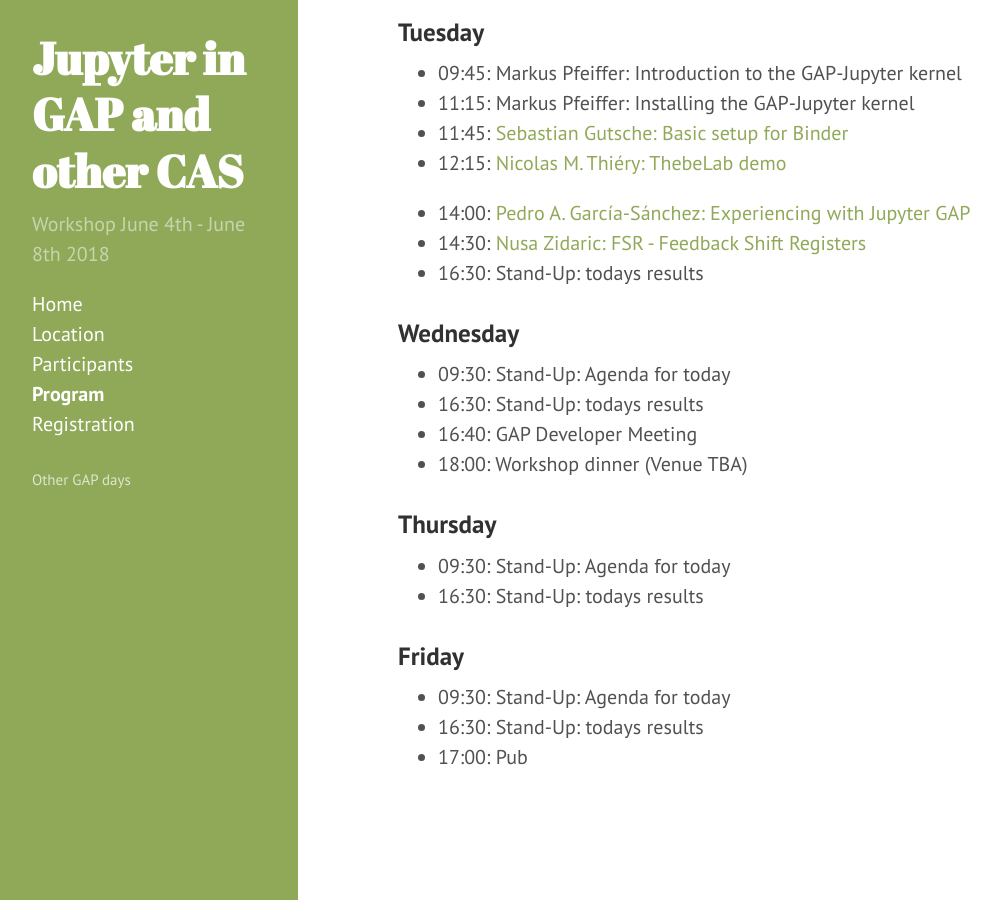
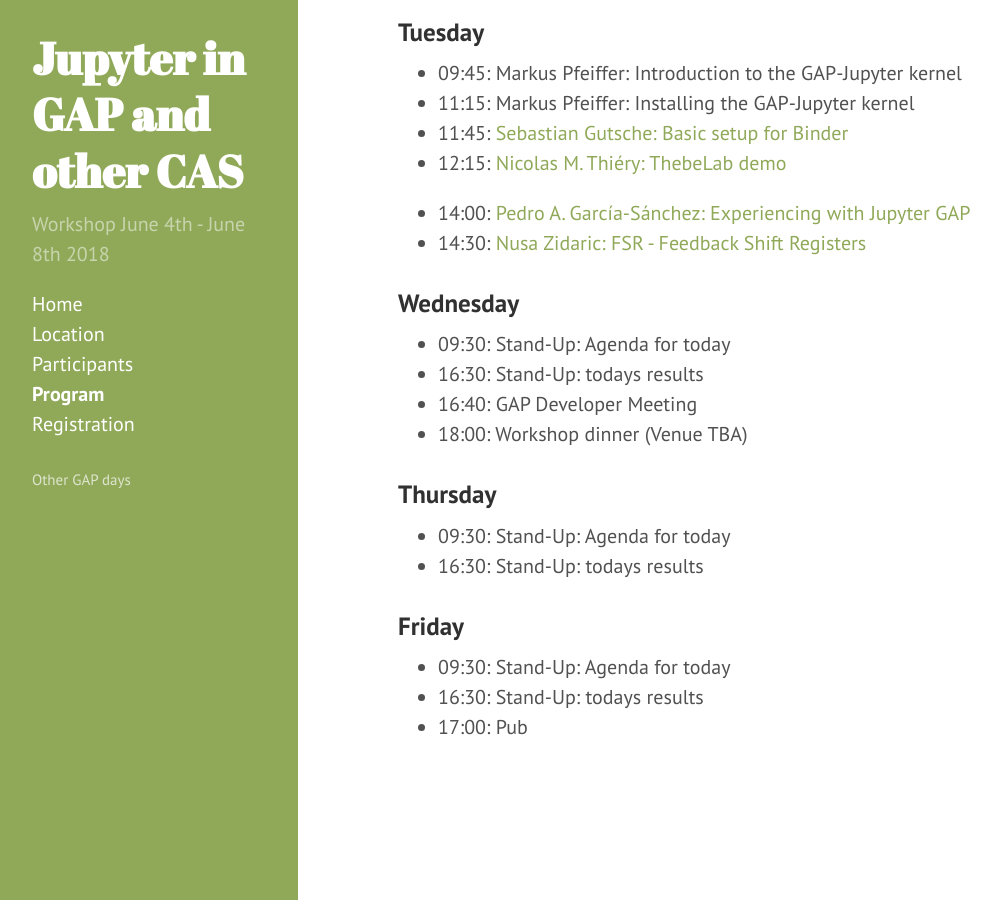
Before and after one commit to gapdays/gap-jupyter-days2018, a Jekyll site: the page built from program.md, in a window 1280 px wide and 900 px high, scrolled down 1452 px. Shown: the whole window, without its empty margins (2-1003 px from the left). Built offline with Jekyll 4.4.1, drawn with Linux system fonts in a browser that asks for light colours.

Commit message:
Removed Tuesdays evening standup

```diff
--- a/program.md
+++ b/program.md
@@ -55,7 +55,6 @@ the plans for the day and summarise the achievements respectively.
 
 * 14:00: [Pedro A. García-Sánchez: Experiencing with Jupyter GAP]({{ site.baseurl }}/abstracts/AbstractPedro)
 * 14:30: [Nusa Zidaric: FSR - Feedback Shift Registers]({{ site.baseurl}}/abstracts/AbstractNusa.pdf)
-* 16:30: Stand-Up: todays results
 
 ### Wednesday
 
```
